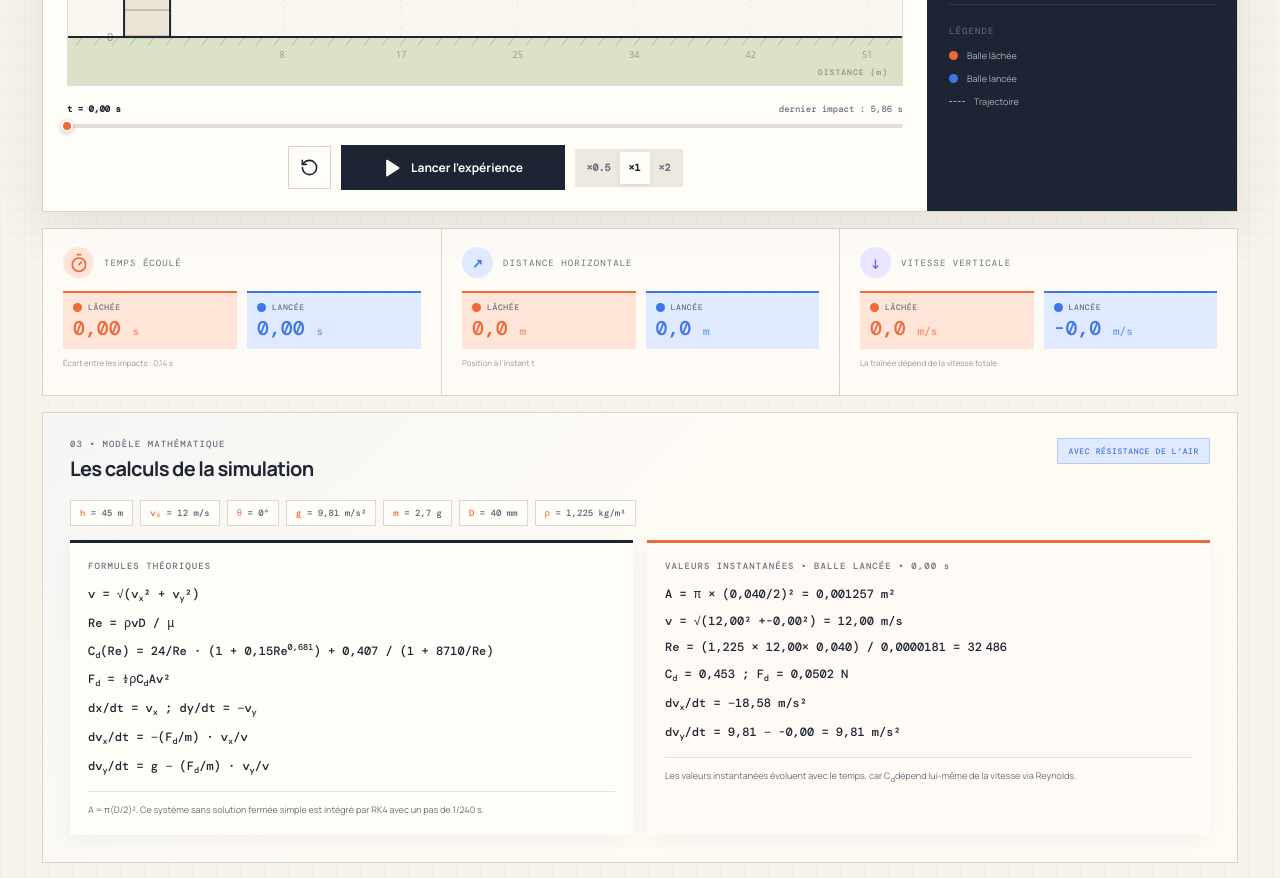
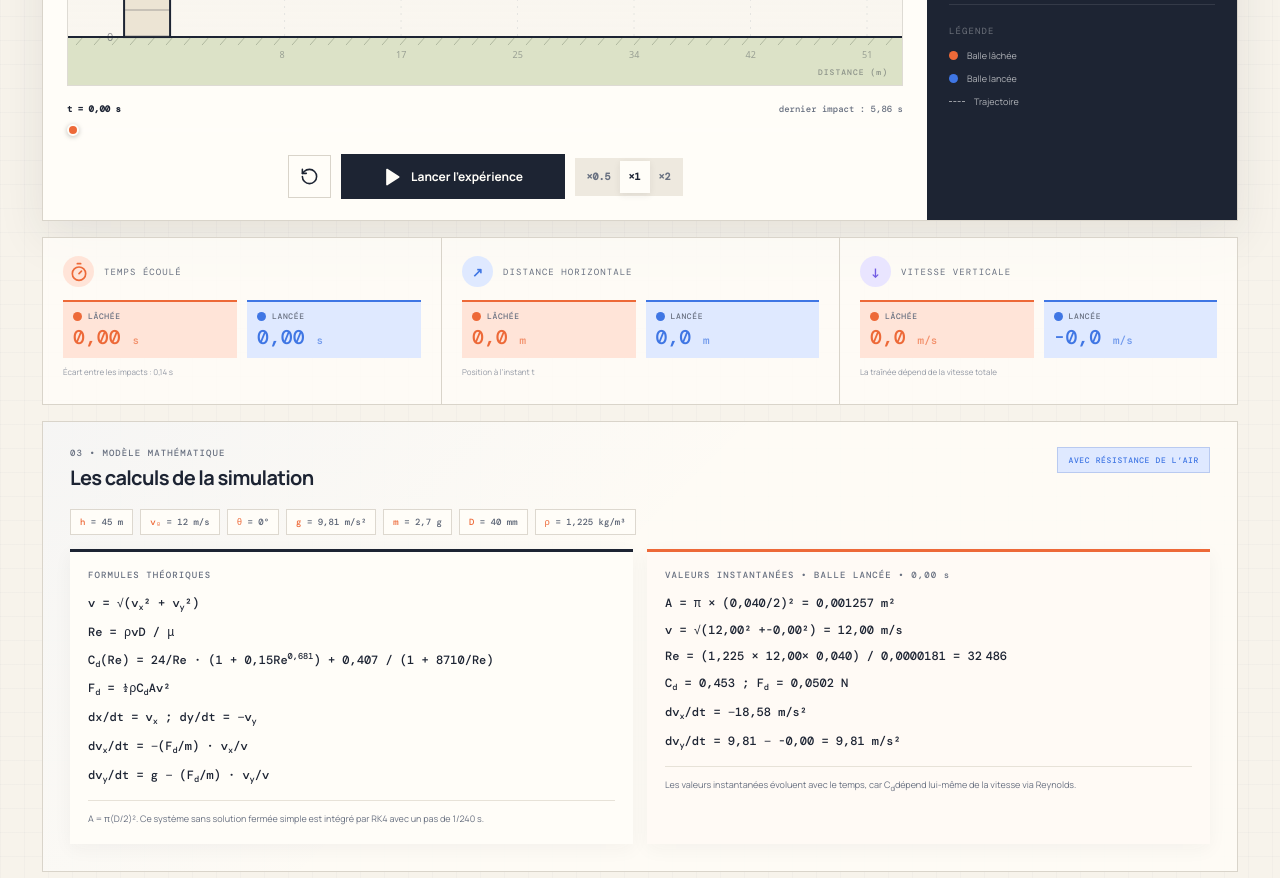
Before and after one commit to mmyumu/simuphys, a Next.js app: page / in a window 1280 px wide. Shown: the part 1040-1918 px from the top of the page. Built offline with nearby package versions, Linux system fonts and the light colour scheme.

Commit message:
feat: make timeline interactive

```diff
--- a/app/globals.css
+++ b/app/globals.css
@@ -321,30 +321,34 @@ footer {
   font-weight: 600;
 }
 
-.timeline-track {
-  position: relative;
+.timeline input.timeline-track {
+  --range-color: var(--orange);
   height: 4px;
   margin-top: 9px;
-  border-radius: 4px;
-  background: #e3dfd6;
+  cursor: pointer;
 }
 
-.timeline-fill {
-  height: 100%;
-  border-radius: inherit;
+.timeline input.timeline-track::-webkit-slider-thumb {
+  width: 12px;
+  height: 12px;
+  border: 2px solid var(--white);
   background: var(--orange);
+  box-shadow: 0 1px 5px rgba(0, 0, 0, 0.25);
 }
 
-.timeline-thumb {
-  position: absolute;
-  top: 50%;
+.timeline input.timeline-track::-moz-range-thumb {
   width: 12px;
   height: 12px;
   border: 2px solid var(--white);
   border-radius: 50%;
   background: var(--orange);
   box-shadow: 0 1px 5px rgba(0, 0, 0, 0.25);
-  transform: translate(-50%, -50%);
+  cursor: pointer;
+}
+
+.timeline input.timeline-track:focus-visible {
+  outline: 2px solid var(--blue);
+  outline-offset: 5px;
 }
 
 .transport {
--- a/app/page.tsx
+++ b/app/page.tsx
@@ -117,6 +117,18 @@ export default function Home() {
     reset();
   };
 
+  const seekTo = (nextTime: number) => {
+    const clampedTime = Math.min(Math.max(nextTime, 0), duration);
+    setTime(clampedTime);
+    setRunState(
+      clampedTime === 0
+        ? "idle"
+        : clampedTime >= duration
+          ? "finished"
+          : "paused",
+    );
+  };
+
   const progress = duration === 0 ? 0 : time / duration;
   const isRunning = runState === "running";
 
@@ -205,16 +217,20 @@ export default function Home() {
               <span>t = {formatValue(time, 2)} s</span>
               <span>dernier impact : {formatValue(duration, 2)} s</span>
             </div>
-            <div className="timeline-track">
-              <div
-                className="timeline-fill"
-                style={{ width: `${progress * 100}%` }}
-              />
-              <div
-                className="timeline-thumb"
-                style={{ left: `${progress * 100}%` }}
-              />
-            </div>
+            <input
+              className="timeline-track"
+              type="range"
+              min={0}
+              max={duration}
+              step={0.01}
+              value={time}
+              aria-label="Position dans l’expérience"
+              aria-valuetext={`${formatValue(time, 2)} secondes`}
+              style={
+                { "--range-progress": `${progress * 100}%` } as React.CSSProperties
+              }
+              onChange={(event) => seekTo(Number(event.target.value))}
+            />
           </div>
 
           <div className="transport">
```
Also changed, not shown: 1 other file (tests, documents, lock files or other folders).
